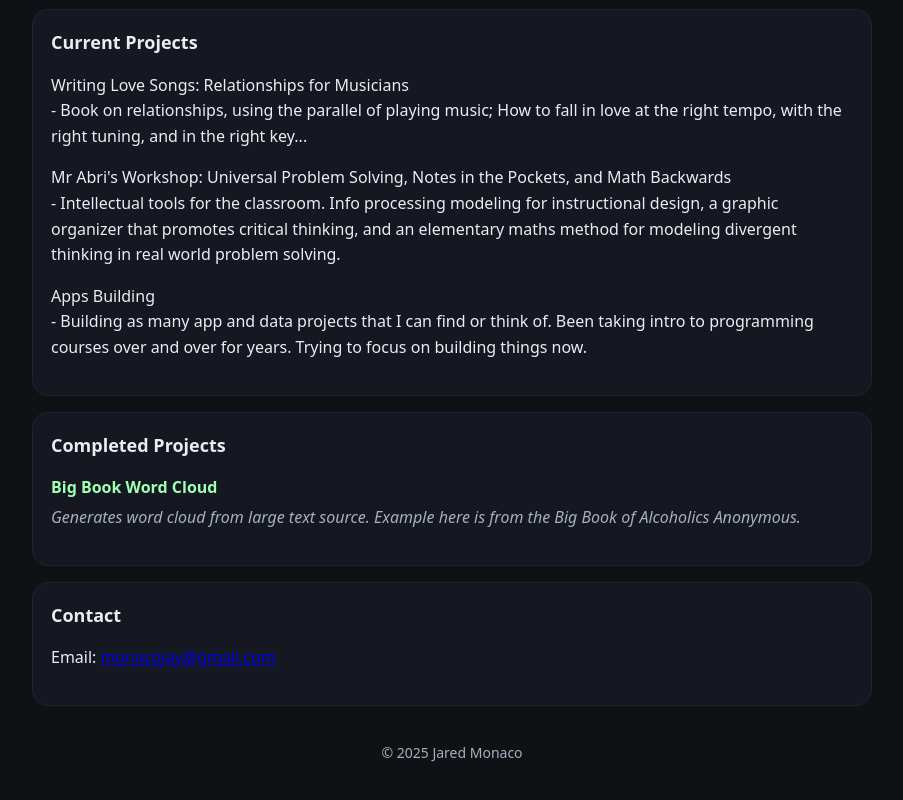
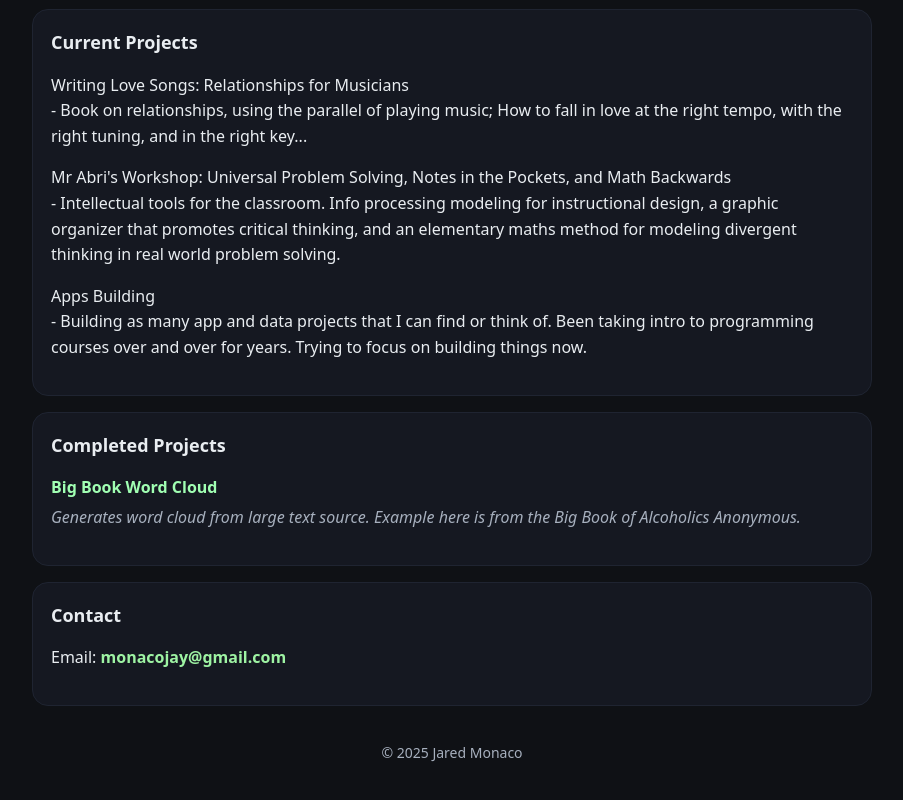
Before and after one commit to monacojay/monacojay.github.io, a plain HTML site: page index.html in a window 1280 px wide. Shown: the part 561-1361 px from the top of the page, without its empty margins (188-1091 px from the left). Drawn offline with Linux system fonts and the light colour scheme.

Commit message:
Changing contact link text color

```diff
--- a/styles.css
+++ b/styles.css
@@ -165,6 +165,20 @@ a.project-link:hover {
   line-height: 1.5;
 }
 
+/* ===== Contact Link Styling ===== */
+#contact a,
+#contact a:visited {
+  color: #9ef3a3;              /* same light green as project links */
+  font-weight: 600;
+  text-decoration: none;
+  transition: color 0.2s ease;
+}
+
+#contact a:hover {
+  color: #b6ffc2;              /* gentle glow on hover */
+  text-decoration: underline;
+}
+
 @media (max-width:540px){
   header{flex-direction:column;gap:20px}
   header .clock{width:100%;max-width:100%}
```
